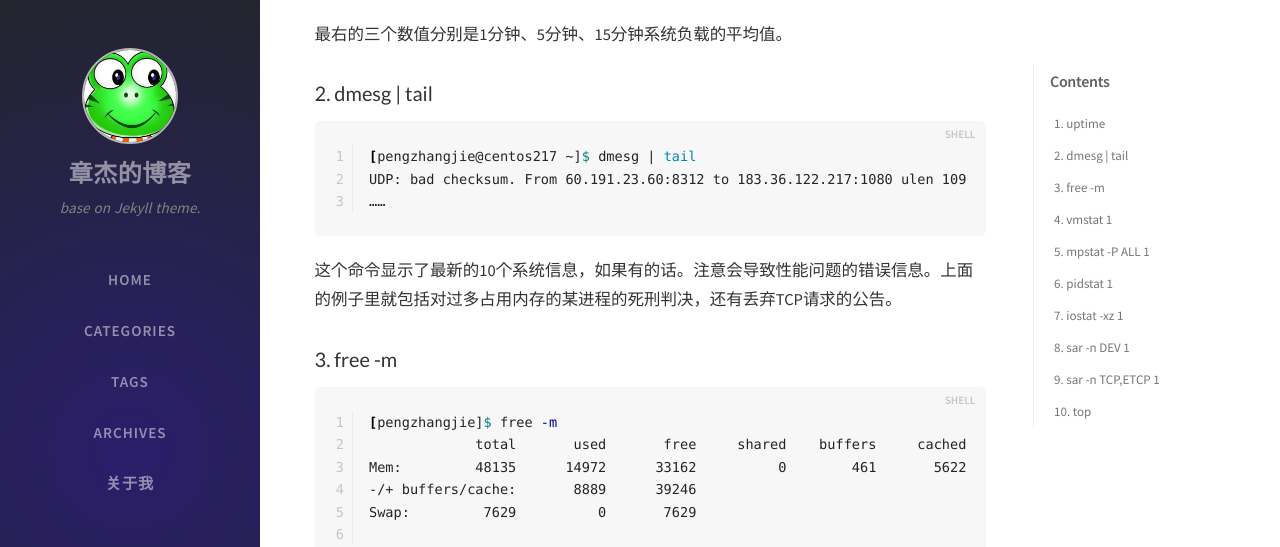
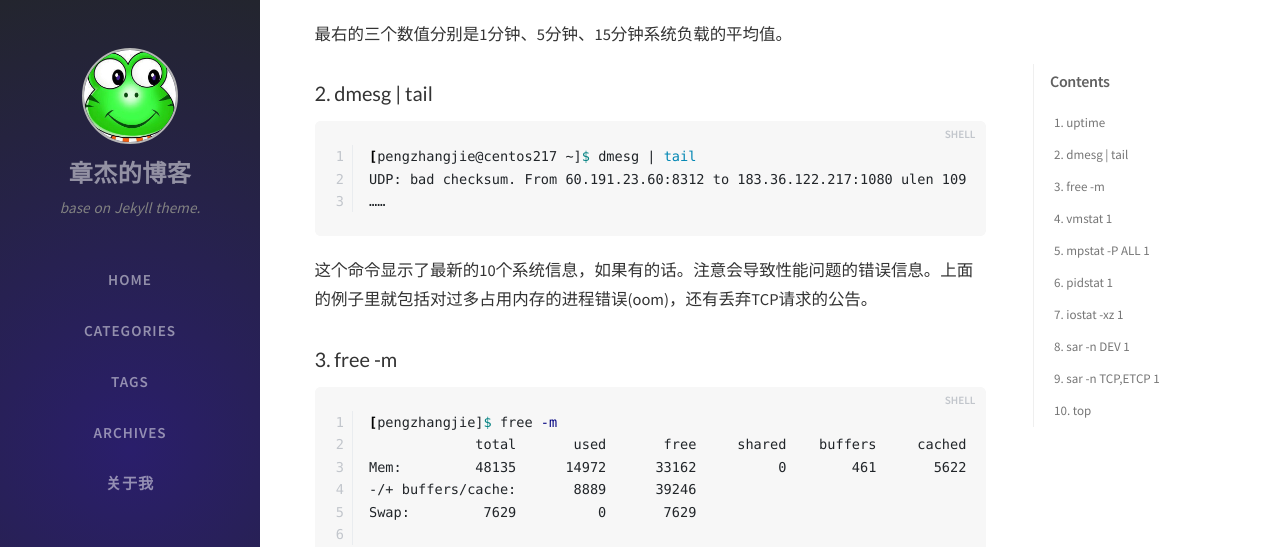
Before and after one commit to pzj/pzj.github.io, a Jekyll site: the page built from _posts/resource/2018-09-17-linux-performance-analysis.md, in a window 1280 px wide and 900 px high, scrolled down 460 px. Shown: the top 547 px of the window. Built offline with Jekyll 4.4.1, drawn with Linux system fonts in a browser that asks for light colours; nearby versions of some CDN libraries; comment, search, counter and statistics services are not loaded.

Commit message:
update 2018-09-17-linux-performance-analysis

````diff
--- a/_posts/resource/2018-09-17-linux-performance-analysis.md
+++ b/_posts/resource/2018-09-17-linux-performance-analysis.md
@@ -26,7 +26,7 @@ UDP: bad checksum. From 60.191.23.60:8312 to 183.36.122.217:1080 ulen 109
 ……
 ```
 
-这个命令显示了最新的10个系统信息，如果有的话。注意会导致性能问题的错误信息。上面的例子里就包括对过多占用内存的某进程的死刑判决，还有丢弃TCP请求的公告。
+这个命令显示了最新的10个系统信息，如果有的话。注意会导致性能问题的错误信息。上面的例子里就包括对过多占用内存的进程错误(oom)，还有丢弃TCP请求的公告。
 
 ### 3. free -m
 
````
